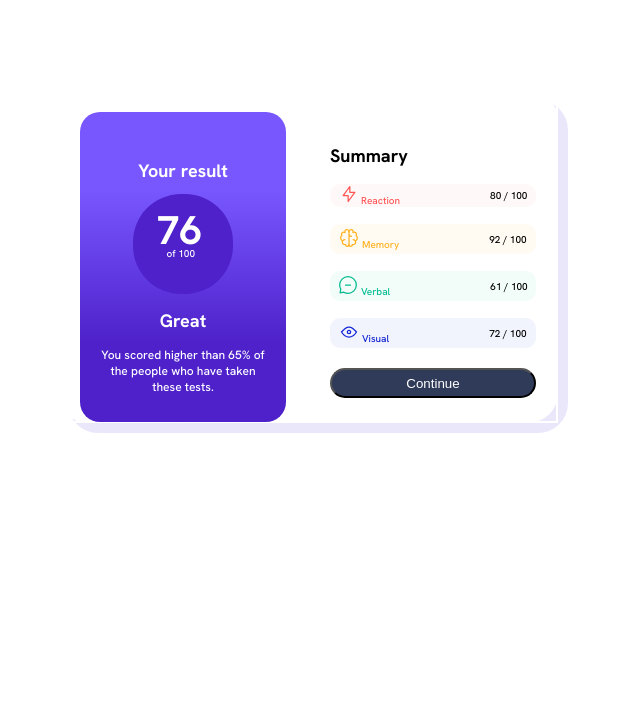
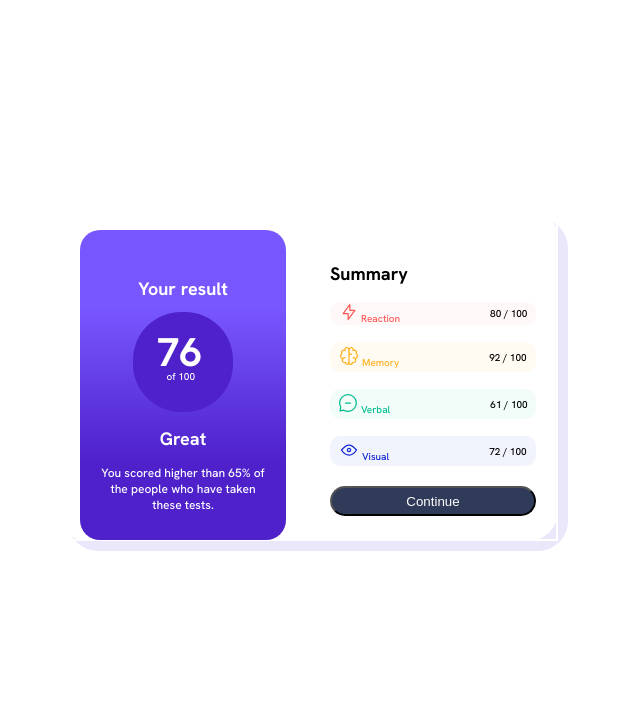
Before and after one commit to waltertaya/results-summary-component-main, a plain HTML site: page index.html in a window 1280 px wide. Shown: the whole page, without its empty margins (332-972 px from the left). Drawn offline with Linux system fonts and the light colour scheme.

Commit message:
made some changes on css file

```diff
--- a/styles.css
+++ b/styles.css
@@ -112,6 +112,12 @@ h1 {
 }
 
 @media screen and (min-width: 570px) {
+    body {
+        background-color: hsl(0, 0%, 100%);
+        font-size: 10px;
+        font-family: 'Hanken Grotesk', sans-serif;
+        margin-top: 13rem;
+    }
     .result {
         width: 50%;
         float: left;
@@ -210,11 +216,11 @@ h1 {
     .seven {
         position: absolute;
         padding-left: 1.5rem;
-        top: 9rem;
+        top: 16.6rem;
     }
     .number {
         position: absolute;
-        top: 14.8rem;
+        top: 22.5rem;
         padding-left: 2.1rem;
     }
     .pad {
```
